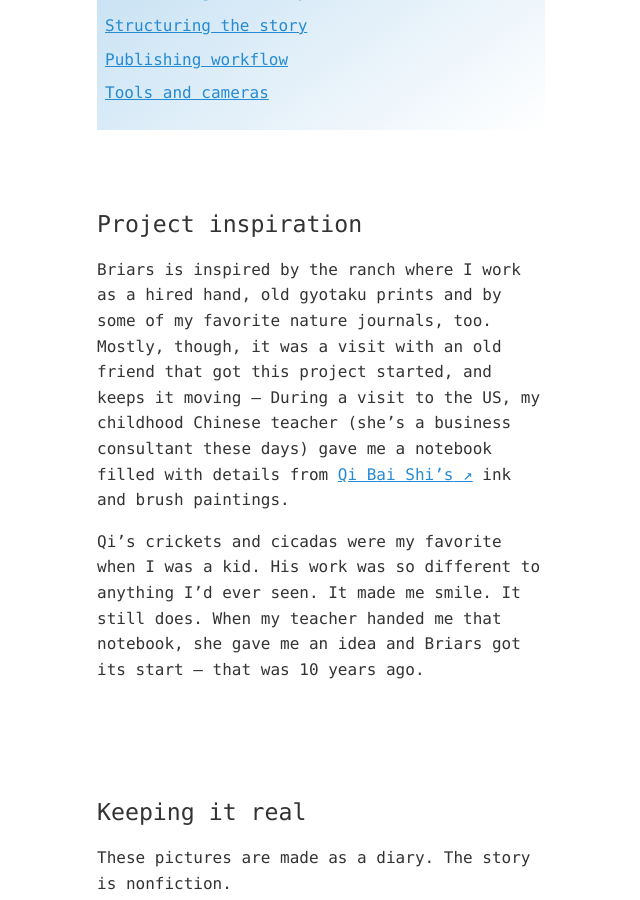
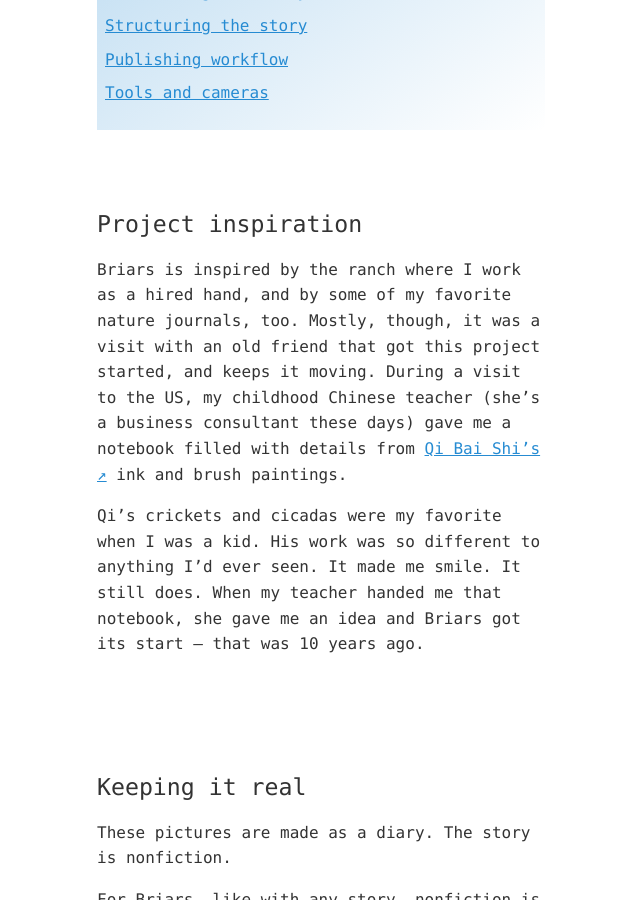
Before and after one commit to zachmccabe/zachmccabe.github.io, a Jekyll site: the page built from _briars/briars.md, in a window 1280 px wide and 900 px high, scrolled down 668 px. Shown: the whole window, without its empty margins (319-959 px from the left). Built offline with Jekyll 4.4.1, drawn with Linux system fonts in a browser that asks for light colours.

Commit message:
Update briars.md
Copy tweaks for clarity.

```diff
--- a/_briars/briars.md
+++ b/_briars/briars.md
@@ -28,7 +28,7 @@
 
 ## Project inspiration
 
-Briars is inspired by the ranch where I work as a hired hand, old gyotaku prints and by some of my favorite nature journals, too. Mostly, though, it was a visit with an old friend that got this project started, and keeps it moving -- During a visit to the US, my childhood Chinese teacher (she's a business consultant these days) gave me a notebook filled with details from [Qi Bai Shi's] ink and brush paintings.
+Briars is inspired by the ranch where I work as a hired hand, and by some of my favorite nature journals, too. Mostly, though, it was a visit with an old friend that got this project started, and keeps it moving. During a visit to the US, my childhood Chinese teacher (she's a business consultant these days) gave me a notebook filled with details from [Qi Bai Shi's] ink and brush paintings.
 
 Qi's crickets and cicadas were my favorite when I was a kid. His work was so different to anything I'd ever seen. It made me smile. It still does. When my teacher handed me that notebook, she gave me an idea and Briars got its start -- that was 10 years ago.
 
```
